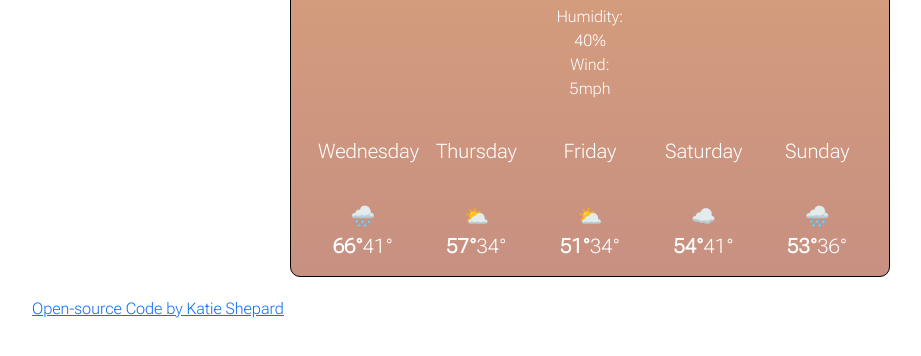
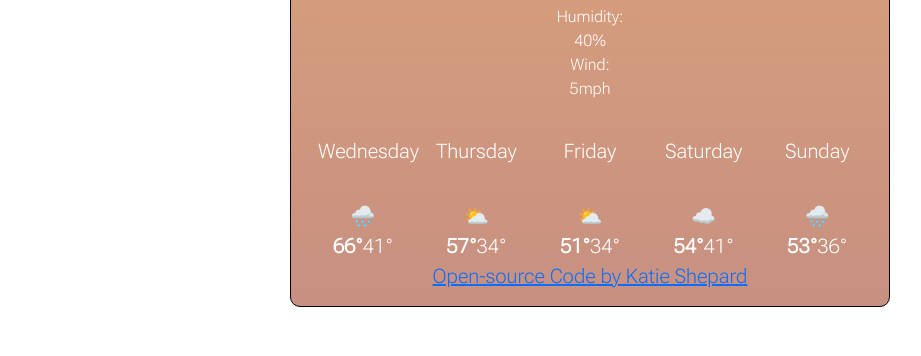
Before and after one commit to kdshepard89/shecodes-week6-challenge4, a plain HTML site: page index.html in a window 1280 px wide. Shown: the part 266-622 px from the top of the page, without its empty margins (50-971 px from the left). Drawn offline with nearby package versions, Linux system fonts and the light colour scheme.

Commit message:
fixed GitHub link and CSS for current temp

```diff
--- a/index.html
+++ b/index.html
@@ -1,4 +1,5 @@
-<!DOCTYPE html>
+
+        <!DOCTYPE html>
 <html lang="en">
   <head>
     <script src="https://cdn.jsdelivr.net/npm/axios@1.1.2/dist/axios.min.js"></script>
@@ -57,9 +58,9 @@ Humidity:<div id="humidity">40%</div>
             <div class="col">☁️<br /><strong>54°</strong>41°</div>
             <div class="col">🌧️<br /><strong>53°</strong>36°</div>
         </div>
+        <a class="git-link" href="https://github.com/kdshepard89/shecodes-week6-challenge4">Open-source Code by Katie Shepard</a>
      </div>
     </div>
-<a class="git-link" href="https://github.com/kdshepard89/shecodes-week6-challenge4">Open-source Code by Katie Shepard</a>
     </div>
 <script type="text/javascript" src="src/index.js">
     </script>
--- a/src/style.css
+++ b/src/style.css
@@ -6,10 +6,7 @@ form {
   text-align: center;
   margin: 20px;
 }
-.git-link {
-  display: block;
-  margin: 0 auto;
-}
+
 .temperature {
   font-size: 45px;
 }
```
